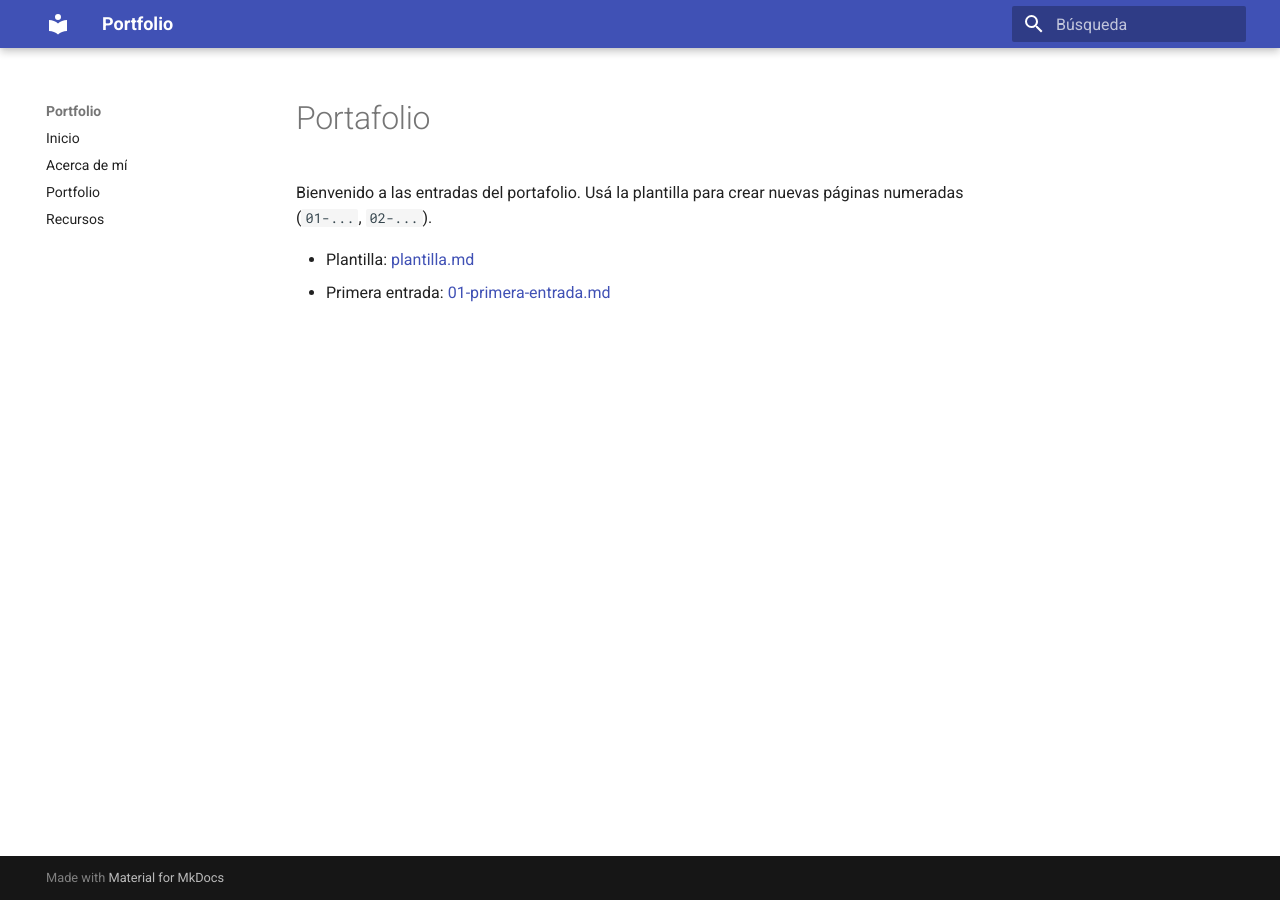
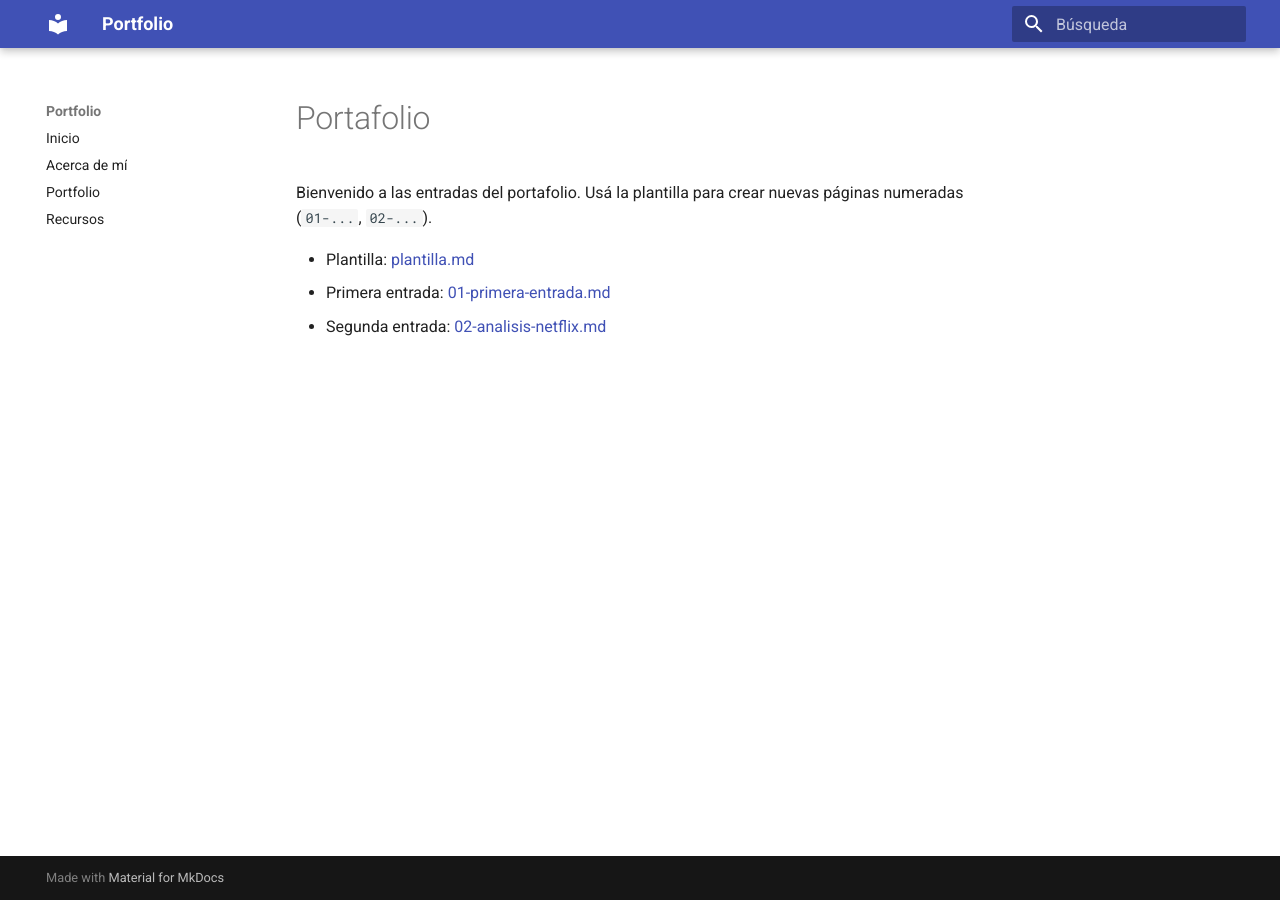
Before and after one commit to naguer019/IA-portfolio, an MkDocs documentation site: the page built from docs/portfolio/index.md, in a window 1280 px wide. Built offline with MkDocs 1.6.1 and Material for MkDocs 9.7.7, drawn with Linux system fonts in a browser that asks for light colours.

Commit message:
Update index.md

```diff
--- a/docs/portfolio/index.md
+++ b/docs/portfolio/index.md
@@ -10,3 +10,4 @@ Bienvenido a las entradas del portafolio. Usá la plantilla para crear nuevas p
 
 - Plantilla: [plantilla.md](plantilla.md)
 - Primera entrada: [01-primera-entrada.md](01-primera-entrada.md)
+- Segunda entrada: [02-analisis-netflix.md](02-analisis-netflix.md)
```
